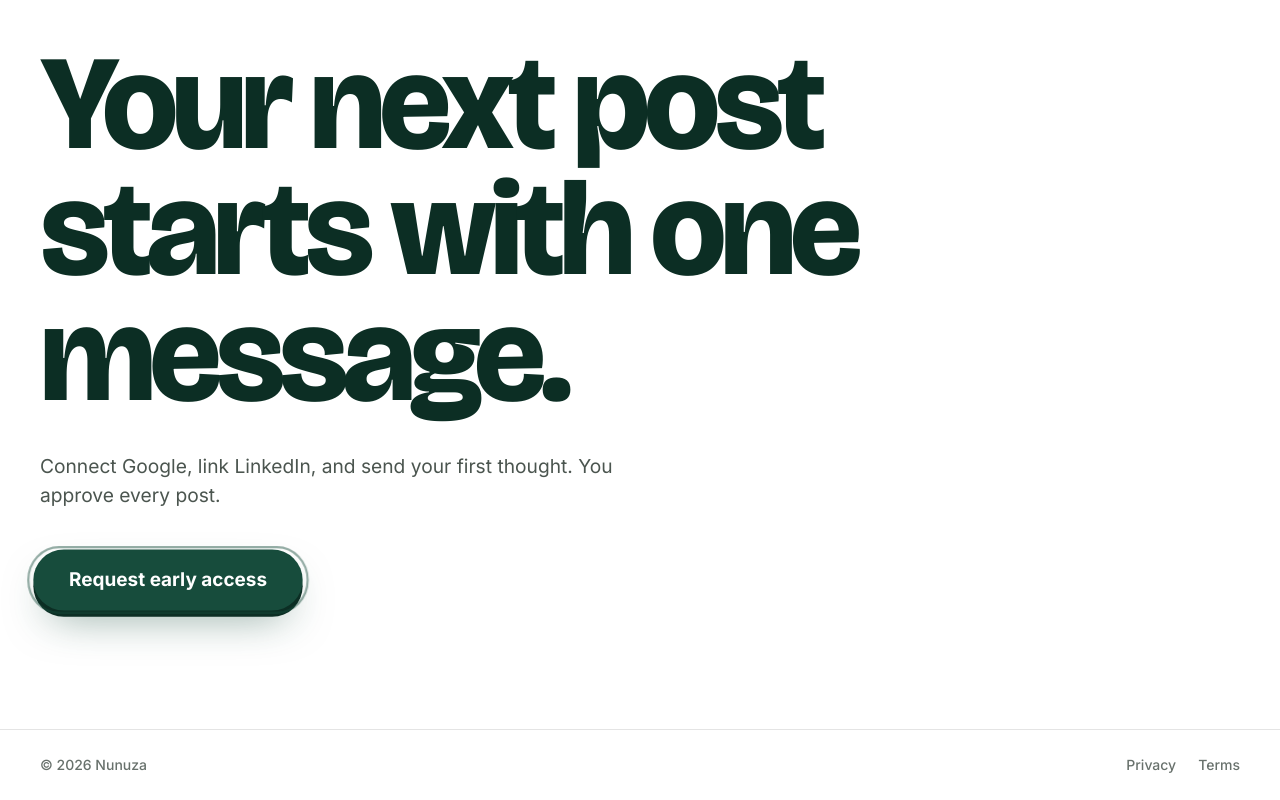
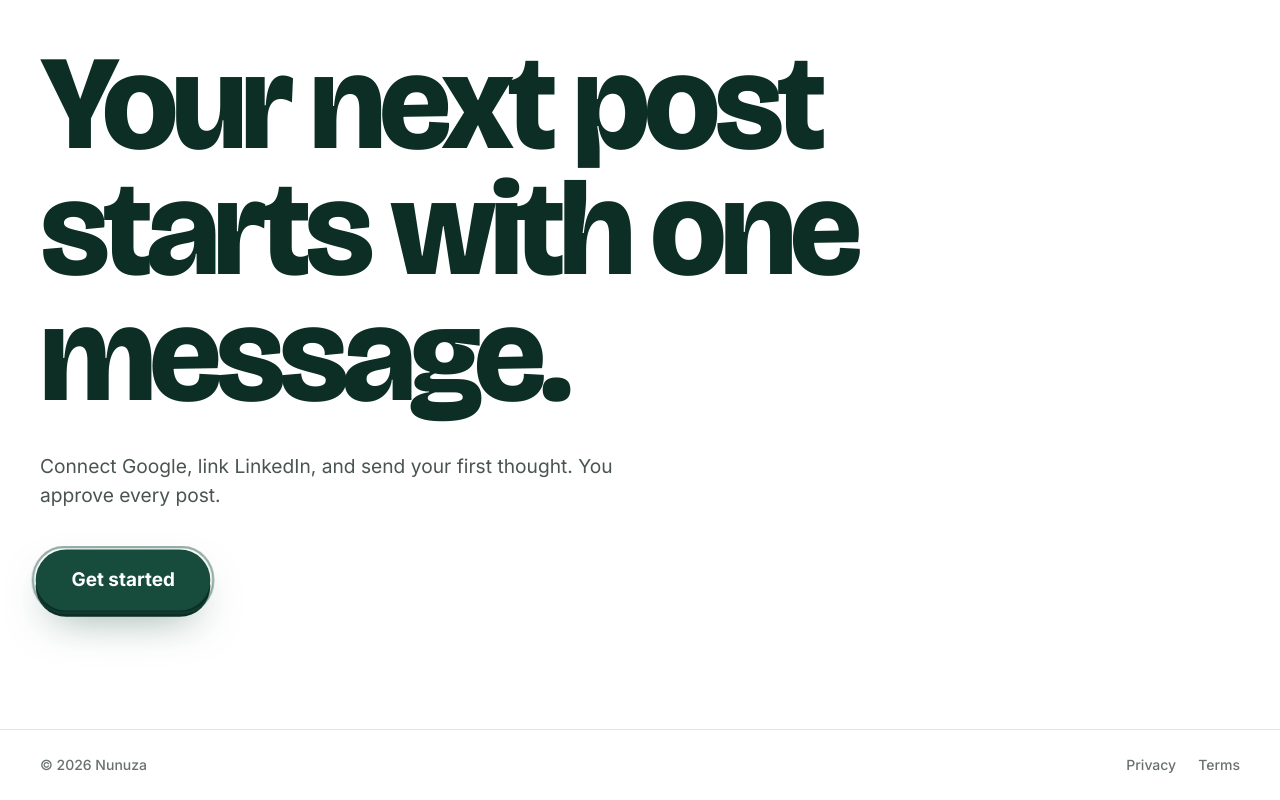
Before and after one commit to miftah-ab/Nunuza, a Next.js app: page / in a window 1280 px wide. Shown: the part 6634-7434 px from the top of the page. Built offline with nearby package versions, Linux system fonts and the light colour scheme; no server answers.

Commit message:
fix: keep homepage sign-in separate from early access

```diff
--- a/src/app/(landing)/page.tsx
+++ b/src/app/(landing)/page.tsx
@@ -41,8 +41,8 @@ export default function LandingPage() {
             <p className="nz-final-sub">
               Connect Google, link LinkedIn, and send your first thought. You approve every post.
             </p>
-            <Link href="/early-access" className="nz-btn nz-btn-primary">
-              Request early access
+            <Link href="/login" className="nz-btn nz-btn-primary">
+              Get started
             </Link>
           </div>
         </section>
```
